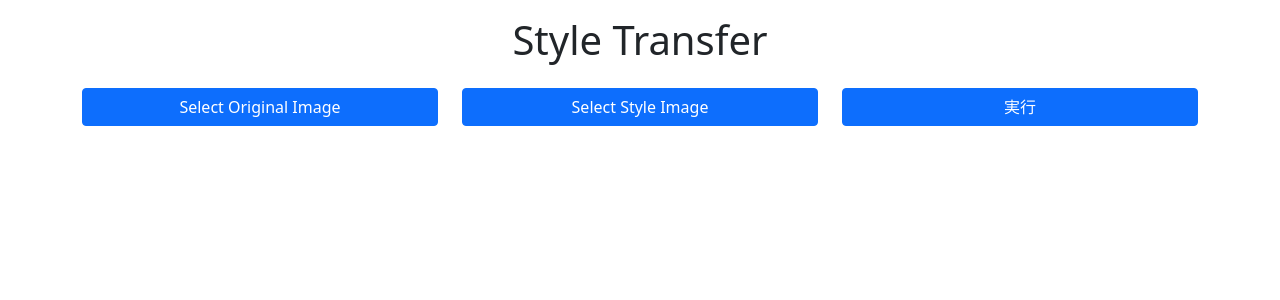
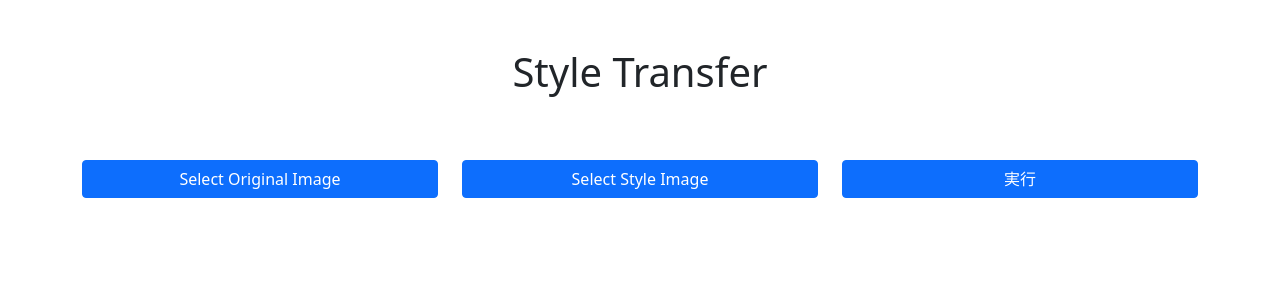
Before and after one commit to dai-ichiro/Style-Transfer, a Flask app: page / in a window 1280 px wide. Shown: the top 300 px of the page. Run offline with Flask 2, Linux system fonts and the light colour scheme.

Commit message:
update base.html

```diff
--- a/templates/base.html
+++ b/templates/base.html
@@ -8,7 +8,7 @@
     <title>Document</title>
 </head>
 <body>
-    <h1 class="mt-3" style="text-align: center;">Style Transfer</h1>
+    <h1 class="m-5" style="text-align: center;">Style Transfer</h1>
     {% block body %} {% endblock %}
 </body>
 </html>
```
